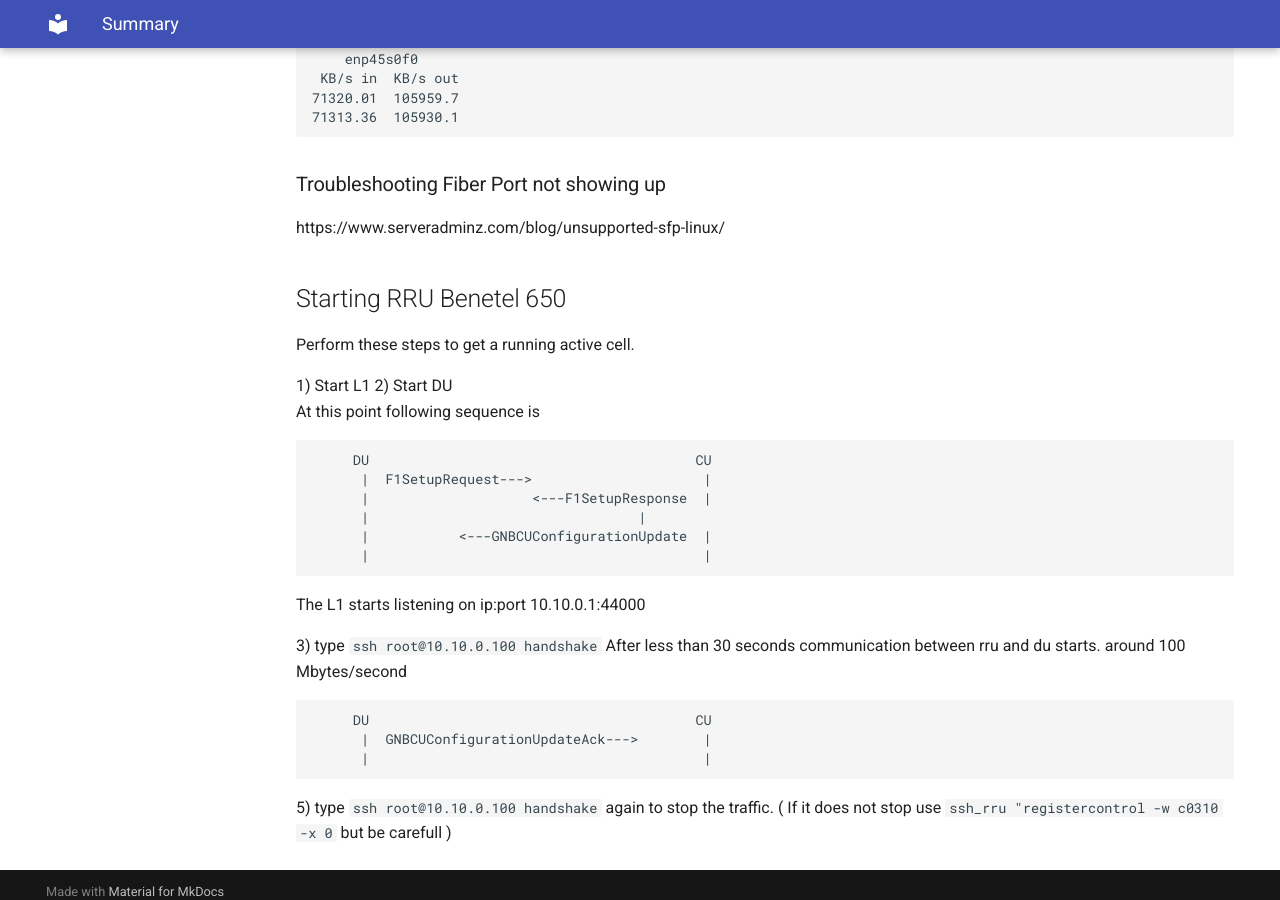
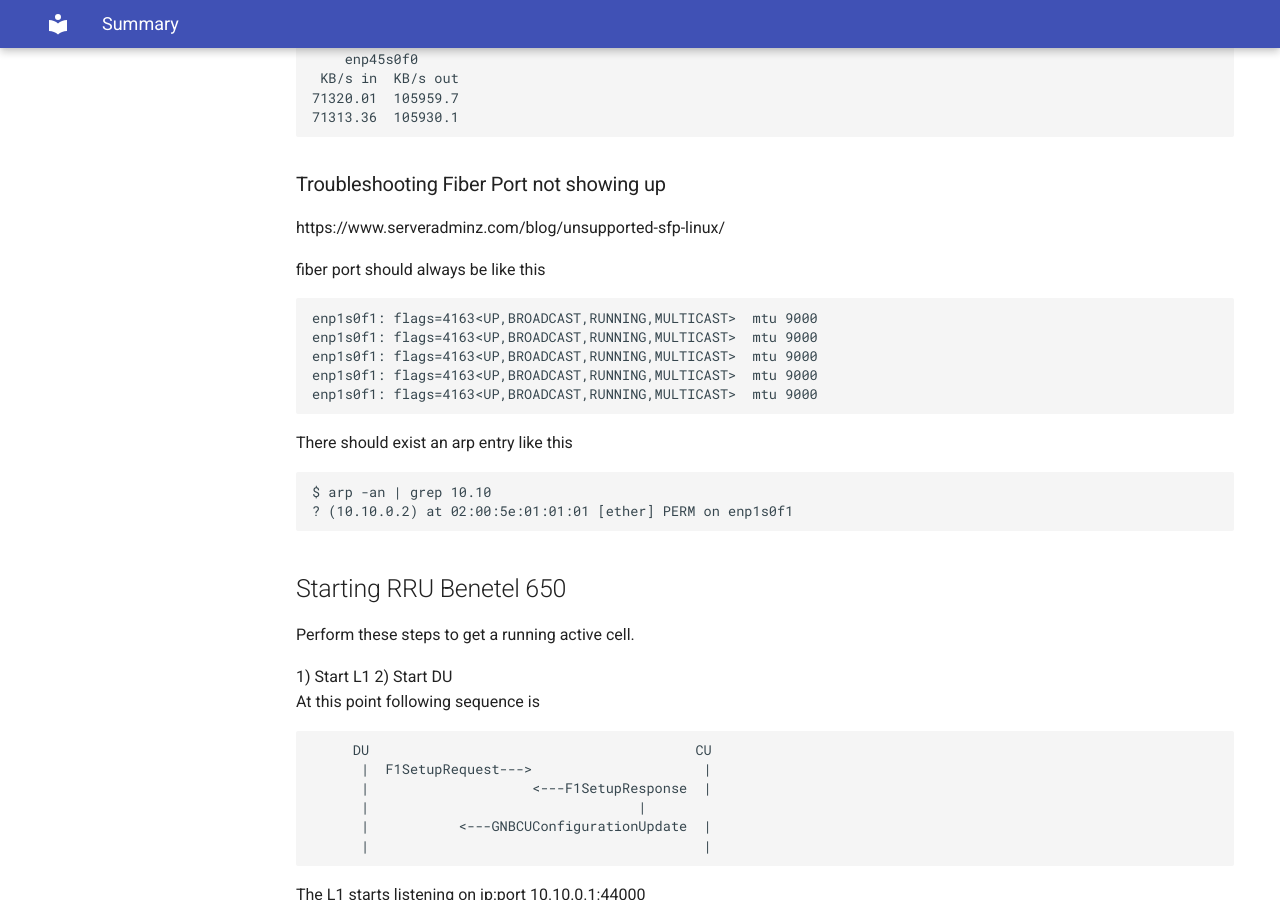
Before and after one commit to accelleran/drax-docs, an MkDocs documentation site: the page built from docs/benetel650-install/index.md, in a window 1280 px wide and 900 px high, scrolled down 11180 px. Built offline with MkDocs 1.6.1 and Material for MkDocs 9.7.7, drawn with Linux system fonts in a browser that asks for light colours; the version menu is left out.

Commit message:
Update index.md

````diff
--- a/docs/benetel650-install/index.md
+++ b/docs/benetel650-install/index.md
@@ -587,6 +587,22 @@ $ ifstat -i enp45s0f0
 ### Troubleshooting Fiber Port not showing up
 https://www.serveradminz.com/blog/unsupported-sfp-linux/
 
+fiber port should always be like this
+```
+enp1s0f1: flags=4163<UP,BROADCAST,RUNNING,MULTICAST>  mtu 9000
+enp1s0f1: flags=4163<UP,BROADCAST,RUNNING,MULTICAST>  mtu 9000
+enp1s0f1: flags=4163<UP,BROADCAST,RUNNING,MULTICAST>  mtu 9000
+enp1s0f1: flags=4163<UP,BROADCAST,RUNNING,MULTICAST>  mtu 9000
+enp1s0f1: flags=4163<UP,BROADCAST,RUNNING,MULTICAST>  mtu 9000
+```
+
+There should exist an arp entry like this
+```
+$ arp -an | grep 10.10
+? (10.10.0.2) at 02:00:5e:01:01:01 [ether] PERM on enp1s0f1
+```
+
+
 
 ## Starting RRU Benetel 650
 Perform these steps to get a running active cell.
````
